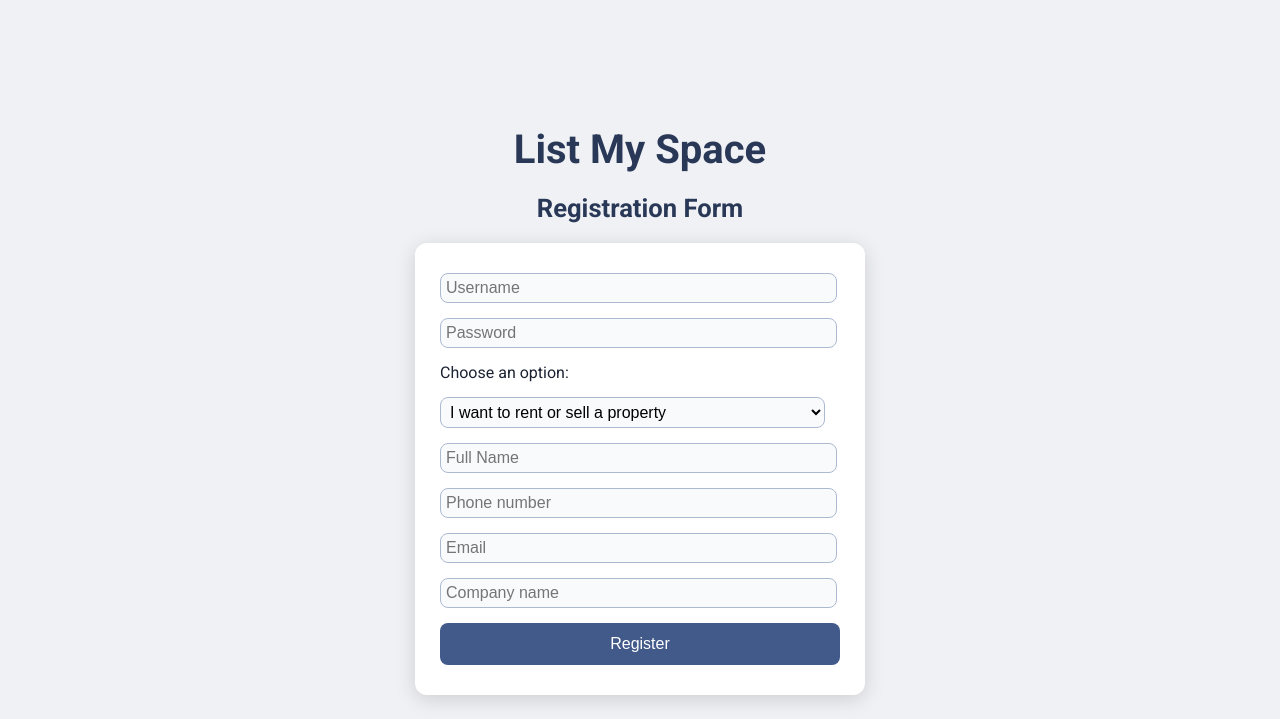
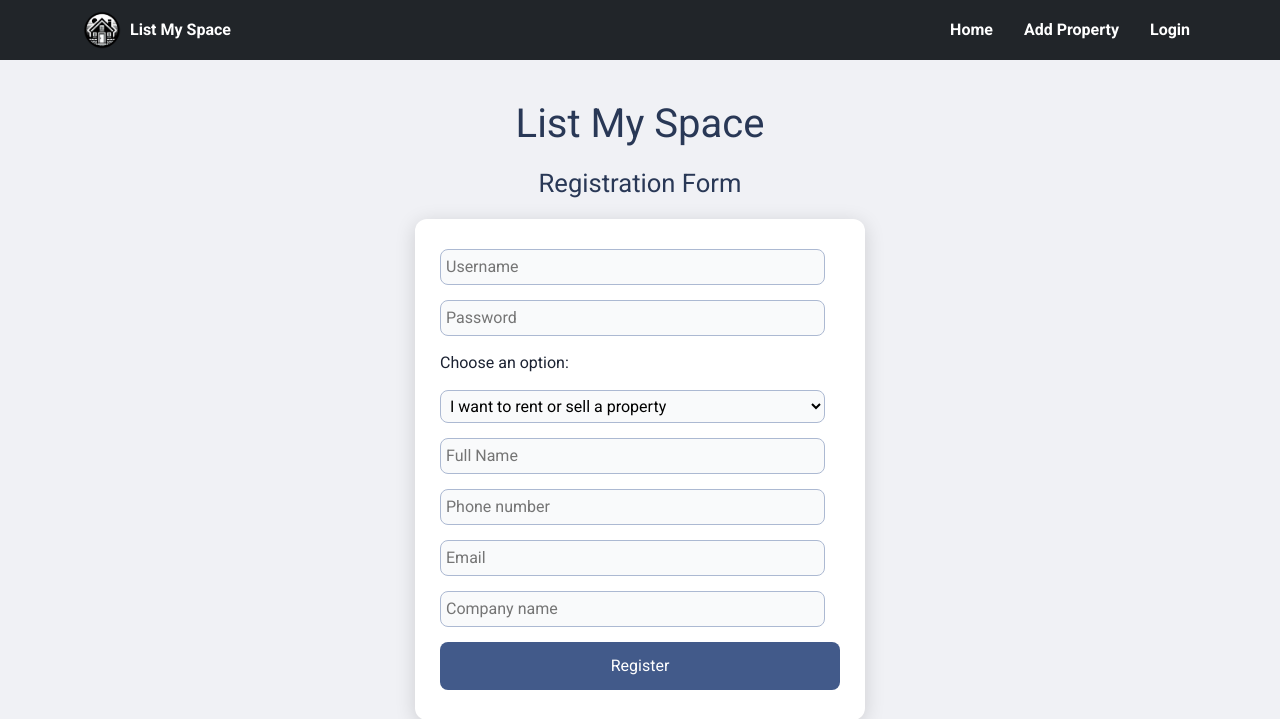
Before and after one commit to mariacristinafadgyas/ListMySpace_WS, a Flask app: page /register in a window 1280 px wide. Shown: the top 719 px of the page. Run offline with Flask 3, Linux system fonts and the light colour scheme.

Commit message:
added navbar for registration page

```diff
--- a/static/style_reg_log.css
+++ b/static/style_reg_log.css
@@ -33,6 +33,51 @@
   margin: 0;
   padding: 0;
   box-sizing: border-box;
+}
+
+/*===== NAVBAR STYLING =====*/
+.navbar {
+  background-color: hsl(var(--hue-color), 35%, 30%); /* Dark hue for the navbar */
+  padding: 10px 20px;
+  width: 100%; /* Full-width */
+  position: fixed; /* Sticks to the top */
+  top: 0;
+  left: 0;
+  z-index: 1000; /* Ensures the navbar is above other content */
+  border-radius: 0; /* Removes rounded corners */
+}
+
+.navbar-logo {
+  width: 40px; /* Adjust as needed */
+  height: auto;
+}
+
+.navbar-text {
+  color: var(--button-text-color);
+  font-weight: bold;
+  font-size: var(--normal-font-size);
+}
+
+/* Navbar link styling */
+.navbar .nav-link {
+  color: var(--button-text-color);
+  font-weight: bold;
+  font-size: var(--normal-font-size);
+  text-decoration: none;
+  transition: color 0.3s;
+}
+
+.navbar .nav-link:hover {
+  color: var(--background-color); /* Lighter background color on hover */
+}
+
+/* Navbar collapse styling */
+.navbar .collapse {
+  justify-content: flex-end;
+}
+
+.navbar .nav-item {
+  margin-left: 15px;
 }
 
 /*===== BODY STYLING =====*/
@@ -147,6 +192,18 @@
 
 /*===== RESPONSIVE DESIGN =====*/
 @media (max-width: 600px) {
+  .navbar .nav-link {
+    display: block;
+    margin: 5px 0;
+    text-align: center;
+  }
+
+  .navbar .nav-item {
+    margin: 0;
+  }
+}
+
+@media (max-width: 600px) {
   h1 {
     font-size: 2rem;
   }
--- a/templates/register.html
+++ b/templates/register.html
@@ -7,9 +7,29 @@
           content="width=device-width, user-scalable=no, initial-scale=1.0, maximum-scale=1.0, minimum-scale=1.0">
     <meta http-equiv="X-UA-Compatible" content="ie=edge">
     <title>List My Space - Registration</title>
+    <!-- Link to Bootstrap CSS -->
+    <link href="https://cdn.jsdelivr.net/npm/bootstrap@5.3.0/dist/css/bootstrap.min.css" rel="stylesheet">
     <link rel="stylesheet" href="/static/style_reg_log.css">
 </head>
 <body>
+    <nav class="navbar navbar-expand-lg navbar-dark bg-dark mb-4">
+        <div class="container">
+            <div class="d-flex align-items-center">
+                <img src="/static/Logo.png" alt="Logo" class="navbar-logo me-2">
+                <span class="navbar-text">List My Space</span>
+            </div>
+            <button class="navbar-toggler" type="button" data-bs-toggle="collapse" data-bs-target="#navbarNav" aria-controls="navbarNav" aria-expanded="false" aria-label="Toggle navigation">
+                <span class="navbar-toggler-icon"></span>
+            </button>
+            <div class="collapse navbar-collapse" id="navbarNav">
+                <ul class="navbar-nav ms-auto">
+                    <li class="nav-item"><a class="nav-link" href="/">Home</a></li>
+                    <li class="nav-item"><a class="nav-link" href="/add-property">Add Property</a></li>
+                    <li class="nav-item"><a class="nav-link" href="/login">Login</a></li>
+                </ul>
+            </div>
+        </div>
+    </nav>
     <h1>List My Space</h1>
     <h2>Registration Form</h2>
 
@@ -33,6 +53,9 @@
         <button type="submit">Register</button>
     </form>
 
+    <!-- Link to Bootstrap Bundle (includes Popper.js for dropdowns and other components) -->
+    <script src="https://cdn.jsdelivr.net/npm/bootstrap@5.3.0/dist/js/bootstrap.bundle.min.js"></script>
+
     <script src="/static/register.js"></script>
 </body>
 </html>
```
Also changed, not shown: static/Logo.png (added).
